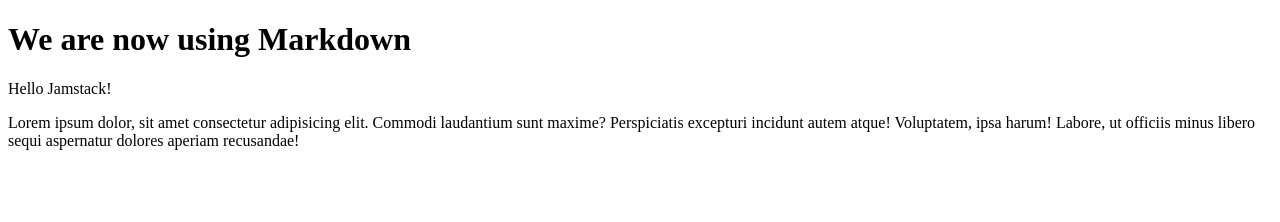
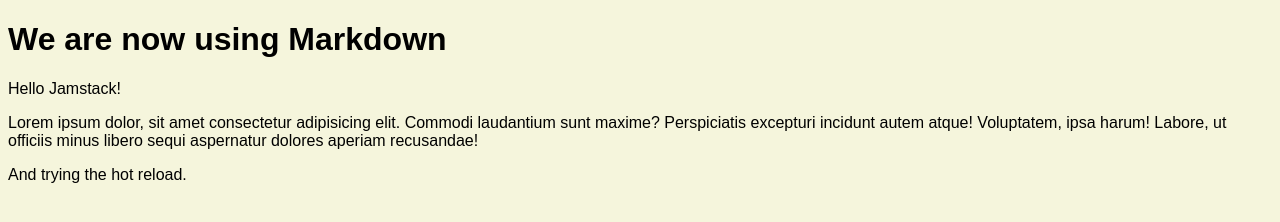
Before and after one commit to Krokee/eleventy-sample, an Eleventy site: page src/index.md in a window 1280 px wide. Built offline with nearby package versions, Linux system fonts and the light colour scheme; Eleventy itself is replaced by a stand-in of ours; files that its build step writes are made by us from their sources.

Commit message:
Using styles

```diff
--- a/src/_includes/base.njk
+++ b/src/_includes/base.njk
@@ -4,6 +4,7 @@
 	<meta charset="UTF-8">
 	<meta http-equiv="X-UA-Compatible" content="IE=edge">
 	<meta name="viewport" content="width=device-width, initial-scale=1.0">
+	<link rel="stylesheet" href="./css/style.css">
 	<title>{{ title }}</title>
 </head>
 <body>
--- /dev/null
+++ b/src/css/style.css
@@ -0,0 +1,4 @@
+body {
+	font-family: sans-serif;
+	background-color: beige;
+}
--- a/src/index.md
+++ b/src/index.md
@@ -6,3 +6,5 @@
 Hello Jamstack!
 
 Lorem ipsum dolor, sit amet consectetur adipisicing elit. Commodi laudantium sunt maxime? Perspiciatis excepturi incidunt autem atque! Voluptatem, ipsa harum! Labore, ut officiis minus libero sequi aspernatur dolores aperiam recusandae!
+
+And trying the hot reload.
```
Also changed, not shown: .eleventy.js.
